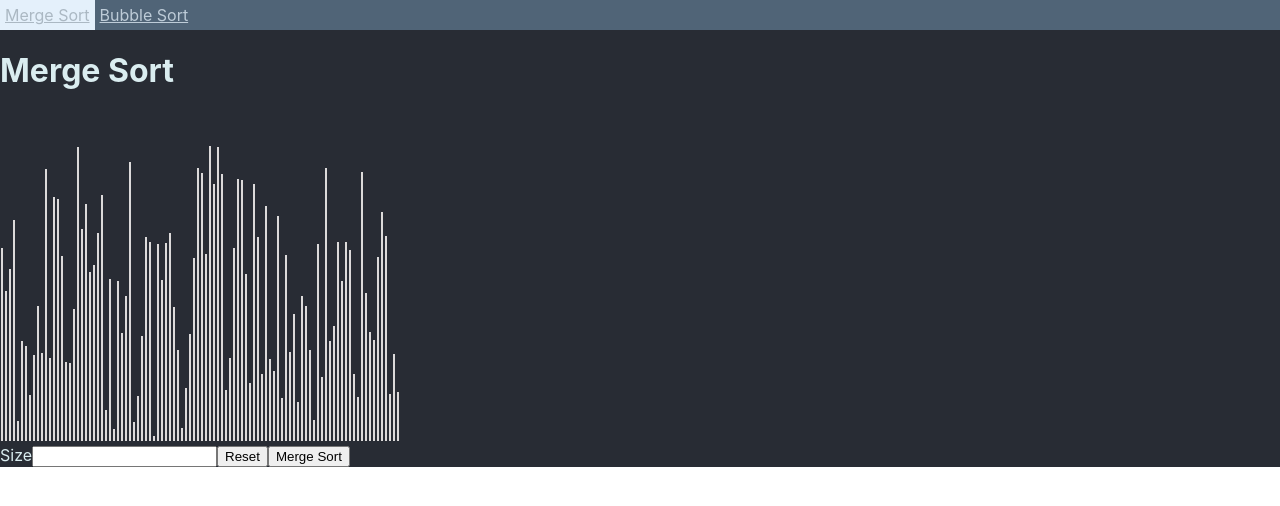
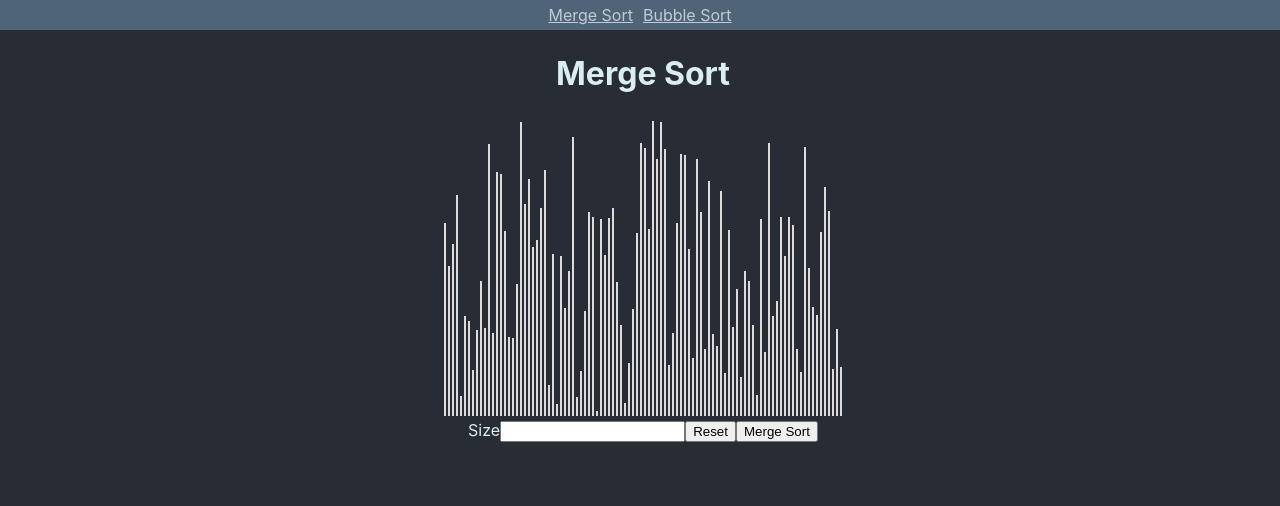
Before and after one commit to chhunpaul/sorting-visualizer, a React (Create React App) app: page / in a window 1280 px wide. Shown: the top 506 px of the page. Built offline with nearby package versions, Linux system fonts and the light colour scheme.

Commit message:
Adjust to center

```diff
--- a/src/App.css
+++ b/src/App.css
@@ -1,3 +1,9 @@
+body {
+  height: 100%;
+  background-color: #282c34;
+}
 .App {
   background-color: #282c34;
+  width: 100%;
+  text-align: center;
 }
--- a/src/sortingVisualizer/bubbleSortVisualizer.jsx
+++ b/src/sortingVisualizer/bubbleSortVisualizer.jsx
@@ -8,7 +8,6 @@ export default class BubbleSortVisualizer extends SortingVisualizer {
         const arrayBars = document.getElementsByClassName("array-bar");
         const copyArray = this.state.array.slice();
         const animations = getBubbleSortAnimations(copyArray);
-        console.log(animations);
         const animationTimeouts = this.state.animationTimeouts;
         let animationTimeout = 0;
         for (let i = 0; i < animations.length; i++) {
@@ -47,7 +46,7 @@ export default class BubbleSortVisualizer extends SortingVisualizer {
         return (
             <div className="SortingVisualizer BubbleSort">
                 <h1>Bubble Sort</h1>
-                <div className="visualizer-container">
+                <div className="visualizer-container" style={{width: `${array.length * 4}px`}}>
                     <div className="bar-container">
                     {array.map((value, idx) =>
                         <div className="array-bar" style={{height: `${value}px`}} key={idx}>
--- a/src/sortingVisualizer/mergeSortVisualizer.jsx
+++ b/src/sortingVisualizer/mergeSortVisualizer.jsx
@@ -46,7 +46,7 @@ export default class MergeSortVisualizer extends SortingVisualizer {
         return (
             <div className="SortingVisualizer MergeSort">
                 <h1>Merge Sort</h1>
-                <div className="visualizer-container">
+                <div className="visualizer-container" style={{width: `${array.length * 4}px`}}>
                     <div className="bar-container">
                         {array.map((value, idx) =>
                             <div className="array-bar" style={{height: `${value}px`}} key={idx}>
@@ -55,7 +55,7 @@ export default class MergeSortVisualizer extends SortingVisualizer {
                     </div>
                 </div>
                 <label>Size</label>
-                <input onChange={this.onSizeChange}/>
+                <input type="number" onChange={this.onSizeChange}/>
                 <button onClick={() => this.resetArray()}>Reset</button>
                 <button onClick={() => this.mergeSort()}>Merge Sort</button>
             </div>
--- a/src/sortingVisualizer/sortingVisualizer.css
+++ b/src/sortingVisualizer/sortingVisualizer.css
@@ -1,3 +1,9 @@
+.SortingVisualizer {
+    display: inline-block;
+    margin: 0 auto;
+    padding: 3px;
+    width: 100%;
+}
 .SortingVisualizer h1,
 .SortingVisualizer label {
     color: #daedf0;
@@ -5,7 +11,7 @@
 
 .visualizer-container {
     height: 305px;
-    margin-top: 50px;
+    margin: 0 auto;
     position: relative;
 }
 .bar-container {
--- a/src/sortingVisualizer/sortingVisualizer.jsx
+++ b/src/sortingVisualizer/sortingVisualizer.jsx
@@ -4,7 +4,7 @@ import './sortingVisualizer.css'
 import {getMergeSortAnimations} from '../sortingAlgorithms/sortingAlgorithms';
 
 // TODO make these an options on the page
-const ANIMATION_SPEED_MS = 10;
+const ANIMATION_SPEED_MS = 5;
 const PRIMARY_COLOR = '#DCDADA';
 const SORTED_COLOR = '#40e0d0';
 
```
